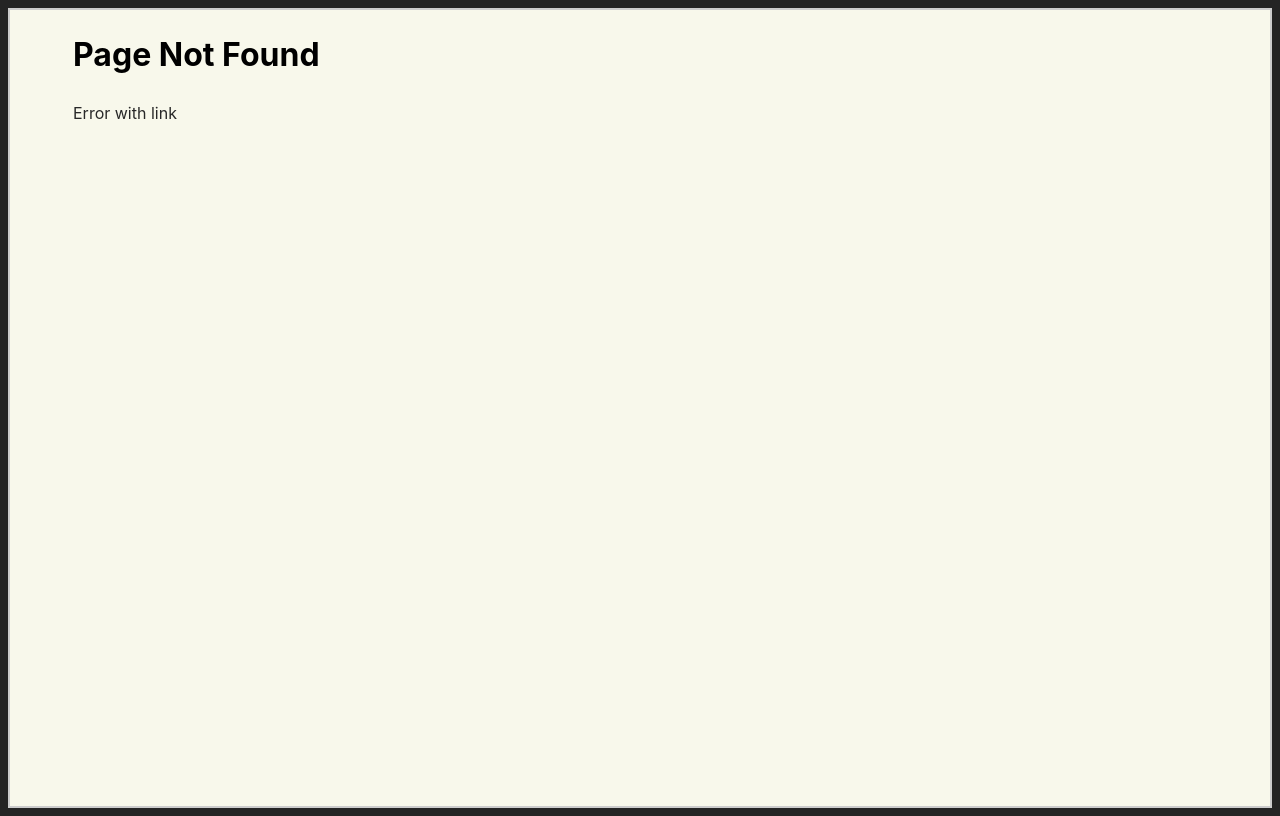
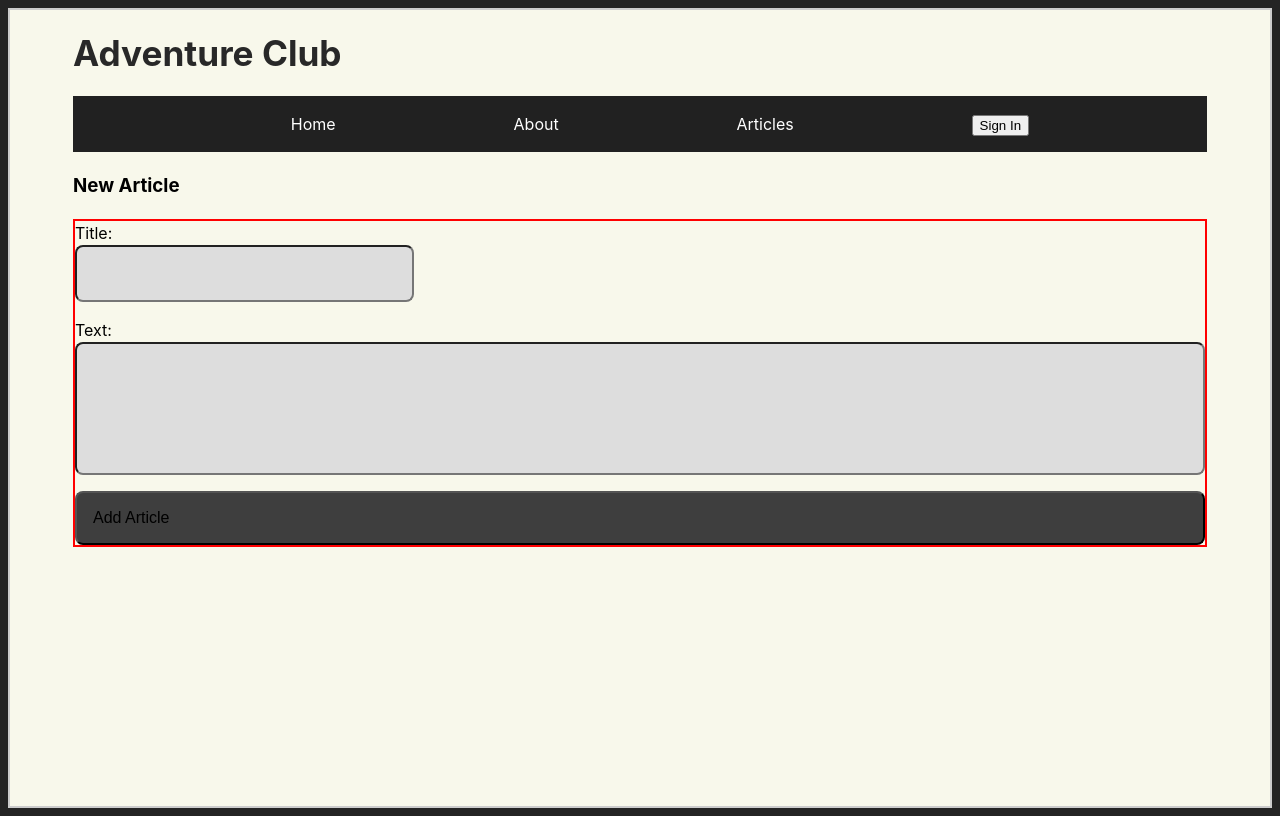
Before and after one commit to eric-laudrum/AdventureClub, a React (Vite) app in the folder front-end/: page /add-article in a window 1280 px wide. Before the commit this address had no page. Built offline with nearby package versions, Linux system fonts and the light colour scheme; no server answers.

Commit message:
Create partially implemented page to add new articles

```diff
--- a/front-end/src/AddCommentForm.jsx
+++ b/front-end/src/AddCommentForm.jsx
@@ -1,4 +1,4 @@
-import {useState} from 'react';
+import { useState } from 'react';
 
 export default function AddCommentForm({ onAddComment }){
     const [nameText, setNameText] = useState('');
@@ -7,14 +7,17 @@ export default function AddCommentForm({ onAddComment }){
     return(
         <div className="comment-form">
             <h3 className="sub-title">Add a Comment</h3>
+
             <label>
                 Title:
                 <input className="article-title-input" type="text" value={ nameText } onChange={e => setNameText(e.target.value)}/>
             </label>
+
             <label>
                 Text:
                 <input className="article-text-input" type="text" value={ commentText } onChange={e => setCommentText(e.target.value)}/>
             </label>
+
             <button className="add-comment" onClick={()=> {
                 onAddComment( {nameText, commentText});
                 setNameText('');
--- a/front-end/src/App.css
+++ b/front-end/src/App.css
@@ -117,6 +117,24 @@ p {
 
 }
 
+.section_header{
+  width: 100%;
+  display: flex;
+  flex-direction: row;
+  justify-content: space-between;
+
+
+
+
+  border: 1px solid red;
+}
+
+.section_title{
+
+  border: 1px solid blue;
+
+}
+
 .section_list{
   display: flex;
   flex-direction: column;
@@ -159,9 +177,7 @@ p {
   background-color: #212121;
 }
 
-.article_text_input{
-  color: red;
-}
+
 
 .upvote-button{
   margin: 0 0 1rem 1rem;
@@ -209,3 +225,48 @@ p {
   margin-left: 1em;
   width: 90%;
 }
+
+
+
+.add_button{
+  background-color: rgb(62, 62, 62);
+  font-weight: 5000;
+  font-size: 1rem;
+  padding: 1rem;
+  border-radius: 8px;
+}
+
+.new_article_form{
+  border: 2px solid red;
+  display: flex;
+  flex-direction: column;
+}
+
+.input_field{
+  display: flex;
+  flex-direction: column;
+  margin-bottom: 1rem;
+}
+
+
+
+.article_title_input{
+  height: 2em;
+  width: 30%;
+  min-width: 20em;
+
+  border-radius: 8px;
+  padding: 2em;
+  background-color: rgb(221, 221, 221);
+  color: black;
+
+}
+
+.article_text_input{
+  height: 10em;
+  border-radius: 8px;
+  padding: 2em;
+  background-color: rgb(221, 221, 221);
+  color: black;
+
+}
--- a/front-end/src/Header.jsx
+++ b/front-end/src/Header.jsx
@@ -5,7 +5,7 @@ export default function Header(){
     return(
         <>
         <div className="header_section">
-            <h1 class="header_title">Adventure Club</h1>
+            <h1 className="header_title">Adventure Club</h1>
             <NavBar />
         </div>
 
--- /dev/null
+++ b/front-end/src/pages/AddArticlePage.jsx
@@ -0,0 +1,85 @@
+import { useState } from 'react';
+import axios from 'axios';
+import  useUser  from '../use_user';
+
+
+export default function AddArticleForm({ articleName, onArticleUpdated }){
+
+    const [ titleText, setArticleTitleText ] = useState('');
+    const [ articleText, setArticleText ] = useState('');
+    const { user } = useUser();
+
+    const submitArticle = async () => {
+
+        // Verify user
+        if( !user ){
+            console.log("Error: no user logged in");
+            return;
+        }
+
+
+        try{
+            const token = user && await user.getIdToken();
+
+            const headers = token ? { authtoken: token } : {};
+
+            const response = await axios.post(`/api/articles`, {
+                articleTitle: titleText,
+                articleText: articleText,
+            }, { headers });
+
+            const updatedArticleData = response.data;
+            if ( onArticleUpdated ){
+                onArticleUpdated( updatedArticleData );
+            }
+
+            // Reset form
+            setArticleTitleText('');
+            setArticleText('');
+
+
+        } catch( error ){
+            console.error("\nError adding article: ", error)
+        }
+    };
+
+    return(
+        <div className="add_article_container">
+            <h3>New Article</h3>
+            <div className="new_article_form">
+
+                {/* --- TITLE --- */}
+                <label className="input_field">
+                    Title:
+                    <input className="article_title_input"
+                        type="text"
+                        value={ titleText }
+                        onChange={e => setArticleTitleText(e.target.value)}
+                    />
+
+                </label>
+
+                {/* --- ARTICLE TEXT --- */}
+                <label className="input_field">
+                    Text:
+                    <input
+                        className="article_text_input"
+                        type="text"
+                        value={ articleText }
+                        onChange={e => setArticleText(e.target.value)}
+                    />
+
+                </label>
+
+
+                {/* --- ADD BUTTON --- */}
+                <button
+                    className="add_button"
+                    onClick={ submitArticle }>Add Article
+                </button>
+
+
+            </div>
+        </div>
+    )
+}
--- a/front-end/src/pages/ArticlesListPage.jsx
+++ b/front-end/src/pages/ArticlesListPage.jsx
@@ -1,12 +1,28 @@
 import articles from '../article-content';
 import ArticlesList from '../ArticlesList';
+import { Link } from "react-router-dom";
+import { useNavigate } from "react-router-dom";
 
 export default function ArticlesListPage(){
+
+    const navigate = useNavigate();
+
     return(
         <>
         <div className="section_container">
-            <h2 className="section_title">Articles</h2>
-            <ArticlesList articles={articles} />
+            <div className="section_header">
+                <h2 className="section_title">Articles</h2>
+
+
+                <button className="add_button">
+                    <Link to="/add-article">+ article</Link>
+                </button>
+
+            </div>
+
+
+            <ArticlesList articles={ articles } />
+
         </div>
 
 
```
Also changed, not shown: front-end/src/AddArticleForm.jsx (deleted, +0 -28 lines), front-end/src/App.jsx (+8 -1 lines), 1 other file (tests, documents, lock files or other folders).
